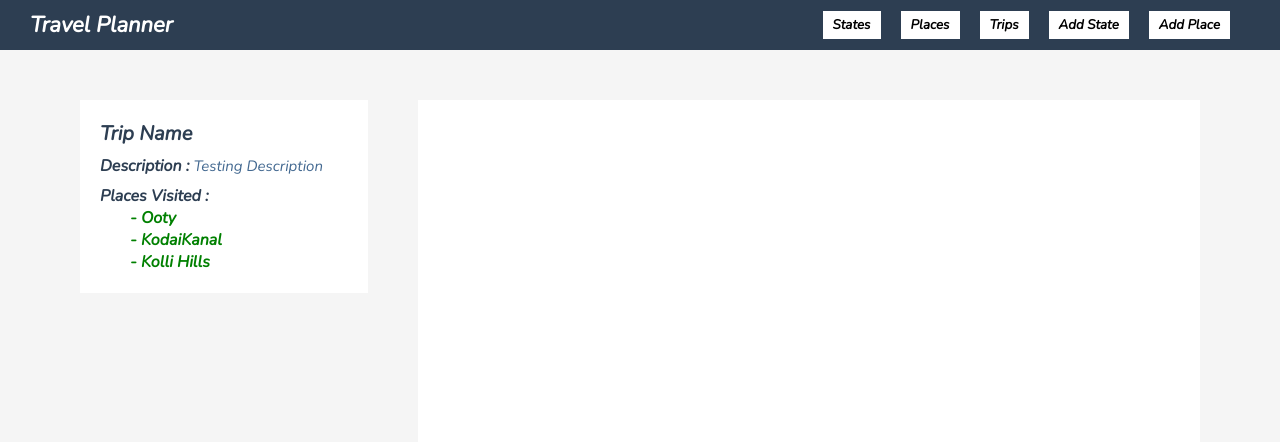
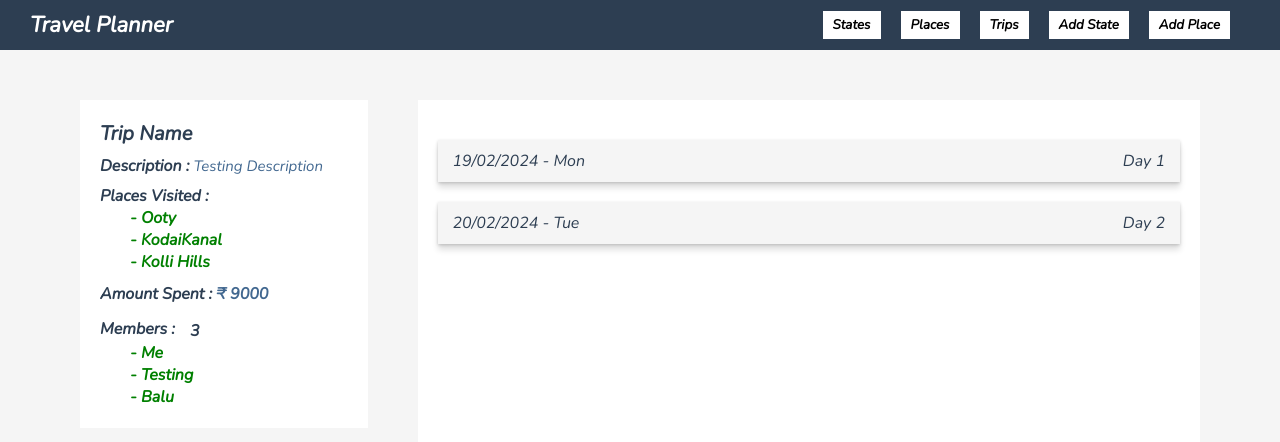
Before and after one commit to vignesh222002/Travel_Frontend, a Next.js app: page /trips/1 in a window 1280 px wide. Shown: the top 442 px of the page. Built offline with nearby package versions, Linux system fonts and the light colour scheme.

Commit message:
Working in Trips Detail Page

```diff
--- a/src/components/commonComponents/tripCard/index.tsx
+++ b/src/components/commonComponents/tripCard/index.tsx
@@ -1,7 +1,7 @@
 import React, { useEffect, useState } from 'react'
 import styles from './styles.module.scss'
 import { AllTripData } from '@/components/pageComponents/trip/interfaces'
-import { dateHeadingForTripHeading } from '@/utils/moment'
+import { dateHeadingForTripHeading, stringToDate } from '@/utils/moment'
 import { useRouter } from 'next/navigation'
 
 const TripCard = (
@@ -21,7 +21,7 @@ const TripCard = (
     const [tripDates, setTripDates] = useState<Date[]>([])
 
     useEffect(() => {
-        setTripDates(dates.map(item => new Date(item)))
+        setTripDates(dates.map(item => stringToDate(item)))
     }, [dates])
 
     return (
--- a/src/components/pageComponents/tripDetails/index.tsx
+++ b/src/components/pageComponents/tripDetails/index.tsx
@@ -1,14 +1,15 @@
 "use client"
-import React, { useState } from 'react'
+import React, { useEffect, useState } from 'react'
 import styles from './styles.module.scss'
 import { TripDetails, TripDetailsComponentProps } from './interfaces'
 import NavBar from '@/components/commonComponents/navBar'
+import { arrangeDatesInOrder, getValueFromDate, stringToDate } from '@/utils/moment'
 
 const data: TripDetails = {
   "id": 6,
   "description": "Testing Description",
   "amount_spend": 9000,
-    "members": "Testing",
+  "members": "Me,Testing,Balu",
   "trip_name": "Trip Name",
   "places_visited": [
     {
@@ -28,10 +29,10 @@ const data: TripDetails = {
     }
   ],
   "trip_data": {
-      "Mon Feb 19 2024 16:47:41 GMT+0530": {
+    "19/02/2024": {
       "Ooty": [
         {
-            "date": "Mon Feb 19 2024 16:47:41 GMT+0530",
+          "date": "19/02/2024",
           "order": 1,
           "description": "First Day Starts in Ooty Testing",
           "place": "Ooty",
@@ -47,7 +48,7 @@ const data: TripDetails = {
       ],
       "KodaiKanal": [
         {
-            "date": "Mon Feb 19 2024 16:47:41 GMT+0530",
+          "date": "19/02/2024",
           "order": 2,
           "description": "Then Go to Kodai in the First Day Testing",
           "place": "KodaiKanal",
@@ -61,7 +62,7 @@ const data: TripDetails = {
           }
         },
         {
-            "date": "Mon Feb 19 2024 16:47:41 GMT+0530",
+          "date": "19/02/2024",
           "order": 3,
           "description": "First Day End Testing",
           "place": "KodaiKanal",
@@ -76,10 +77,10 @@ const data: TripDetails = {
         }
       ]
     },
-      "Tue Feb 20 2024 16:47:41 GMT+0530": {
+    "20/02/2024": {
       "KodaiKanal": [
         {
-            "date": "Tue Feb 20 2024 16:47:41 GMT+0530",
+          "date": "20/02/2024",
           "order": 4,
           "description": "Second Day Start in Kodai Testing",
           "place": "KodaiKanal",
@@ -95,7 +96,7 @@ const data: TripDetails = {
       ],
       "Kolli Hills": [
         {
-            "date": "Tue Feb 20 2024 16:47:41 GMT+0530",
+          "date": "20/02/2024",
           "order": 5,
           "description": "Then Go to Kolli in the Second Day Testing",
           "place": "Kolli Hills",
@@ -115,6 +116,11 @@ const data: TripDetails = {
 
 const TripDetailsComponent = ({ id }: TripDetailsComponentProps) => {
   const [tripData, setTripData] = useState<TripDetails>(data)
+  const [orderedDays, setOrderedDays] = useState<string[]>([])
+
+  useEffect(() => {
+    setOrderedDays(arrangeDatesInOrder(Object.keys(tripData.trip_data)))
+  }, [tripData])
 
   return (
     <>
@@ -130,8 +136,29 @@ const TripDetailsComponent = ({ id }: TripDetailsComponentProps) => {
                 <div key={index} className={styles.places}>{"-"} {item.place}</div>
               ))}
             </div>
+            <div className={styles.amount_spend}>
+              <b>Amount Spent : </b><span>₹ {tripData.amount_spend}</span>
             </div>
-                    <div className={styles.rightTripDetailWrapper}></div>
+            <div className={styles.membersWrapper}>
+              <div className={styles.membersHead}>
+                <div>Members : </div>
+                <div className={styles.membersCount}>{tripData.members.split(",").length}</div>
+              </div>
+              {tripData.members.split(",").map((item, index) => (
+                <div key={index} className={styles.members}>- {item}</div>
+              ))}
+            </div>
+          </div>
+          <div className={styles.rightTripDetailWrapper}>
+            {orderedDays.map((item, index) => (
+              <div key={index} className={styles.daysWrapper}>
+                <div className={styles.dayHeadWrapper}>
+                  <div className={styles.date}>{item} - {getValueFromDate(stringToDate(item), 'day')}</div>
+                  <div className={styles.days}>Day {index + 1}</div>
+                </div>
+              </div>
+            ))}
+          </div>
         </div>
       </div>
     </>
--- a/src/components/pageComponents/tripDetails/styles.module.scss
+++ b/src/components/pageComponents/tripDetails/styles.module.scss
@@ -28,6 +28,7 @@
 
             .description {
                 margin: 8px 0;
+
                 span {
                     font-size: 15px;
                     color: #426890;
@@ -46,6 +47,35 @@
                     color: green;
                 }
             }
+
+            .amount_spend {
+                margin: 10px 0;
+
+                span {
+                    font-weight: bold;
+                    color: #426890;
+                }
+            }
+
+            .membersWrapper {
+                .membersHead {
+                    font-weight: bold;
+                    display: flex;
+                    justify-content: flex-start;
+                    align-items: center;
+                    gap: 15px;
+
+                    .membersCount {
+                        margin: 5px 0 0 0;
+                    }
+                }
+
+                .members {
+                    margin: 0 0 0 30px;
+                    font-weight: bold;
+                    color: green;
+                }
+            }
         }
 
         .rightTripDetailWrapper {
@@ -53,6 +83,20 @@
             padding: 20px;
             align-self: stretch;
             background-color: #fff;
+
+            .daysWrapper {
+                margin: 20px 0;
+                color: #2d3e52;
+                background-color: #f5f5f5;
+                box-shadow: 0 6px 6px 0 rgba(0, 0, 0, .12), 0 1px 3px 0 rgba(0, 0, 0, .18);
+                padding: 10px 15px;
+
+                .dayHeadWrapper {
+                    display: flex;
+                    justify-content: space-between;
+                    align-items: center;
+                }
+            }
         }
     }
 }
--- a/src/utils/moment.ts
+++ b/src/utils/moment.ts
@@ -1,11 +1,35 @@
 import moment from "moment"
 
-export const dateFormatter = (date: Date, format = 'DD/MM/YYYY') => {
+export const dateToString = (date: Date, format = 'DD/MM/YYYY') => {
     return moment(date).format(format);
 }
 
 export const dateHeadingForTripHeading = (dates: Date[], format = 'DD/MM/YYYY') => {
     return dates.reduce((head: string, date: Date) => {
-        return head + `${moment(date).format(format)} - `
+        return head + `${dateToString(date)} - `
     }, '')
 }
+
+export const stringToDate = (string: string, format = 'DD/MM/YYYY') => {
+    return moment(string, format).toDate();
+}
+
+export const arrangeDatesInOrder = (dateStrings: string[]) => {
+    const dates: Date[] = dateStrings.map(item => stringToDate(item))
+    dates.sort((a: Date, b: Date) => a.getTime() - b.getTime());
+
+    return dates.map(item => dateToString(item));
+}
+
+export const getValueFromDate = (value: Date, purpose: 'date' | 'day' | 'month' | 'year') => {
+    switch (purpose) {
+        case 'date':
+            return moment(value).get('date')
+        case 'day':
+            return moment(value).format('ddd')
+        case 'month':
+            return moment(value).get('month') + 1
+        case 'year':
+            return moment(value).get('year')
+    }
+}
```
Also changed, not shown: src/components/pageComponents/tripDetails/helper.ts (deleted), src/components/pageComponents/tripDetails/services.ts (deleted). Lines whose indentation alone changed are shown as unchanged.
